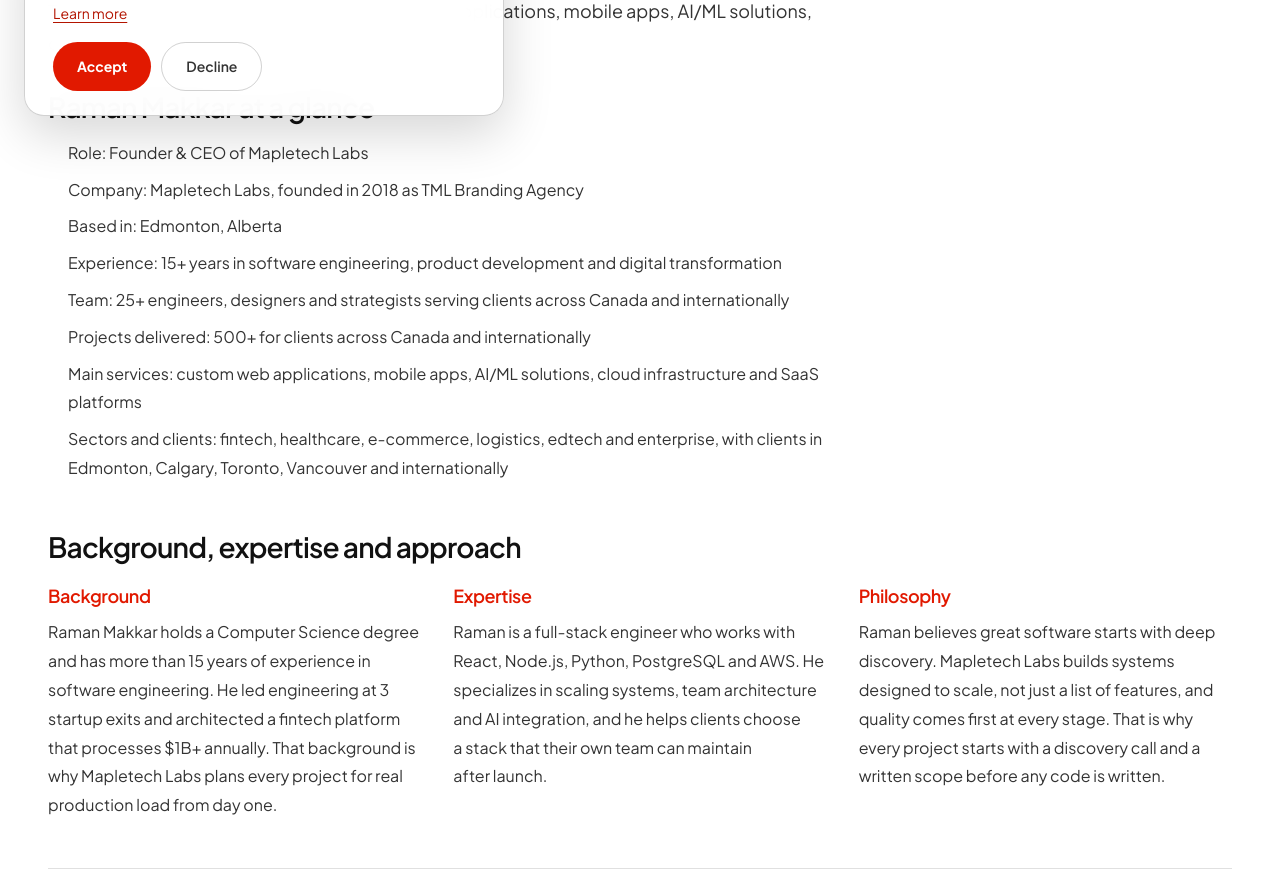
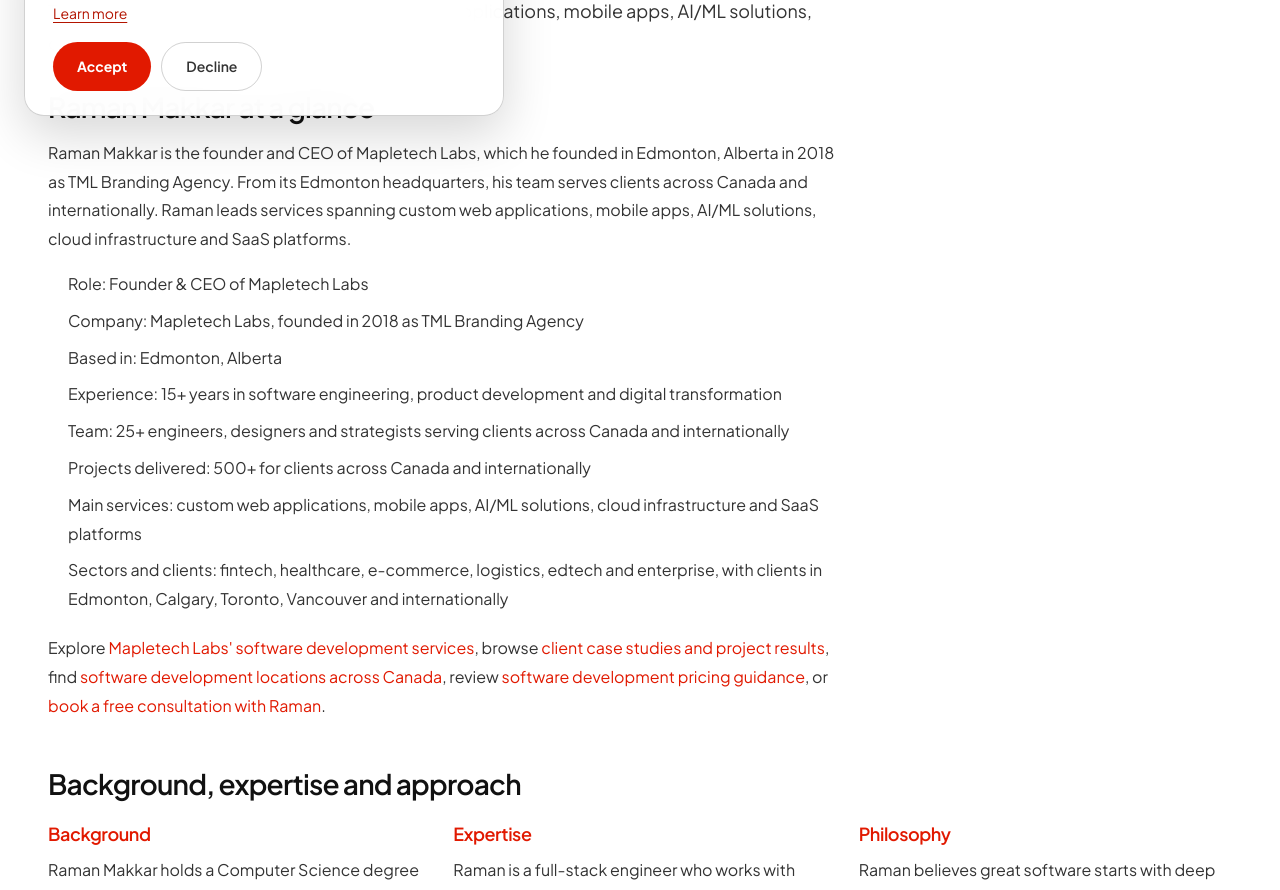
Before and after one commit to Ramanmakkar1/MapletechlabsRed, a Next.js app: page /about/raman-makkar in a window 1280 px wide. Shown: the part 660-1550 px from the top of the page. Built offline with nearby package versions, Linux system fonts and the light colour scheme; no server answers.

Commit message:
autopilot: Expand Raman Makkar entity profile content
Task #11904, written by morph/morph-kimik31.

```diff
--- a/src/app/about/raman-makkar/page.tsx
+++ b/src/app/about/raman-makkar/page.tsx
@@ -156,6 +156,12 @@ export default function RamanPage() {
               >
                 Raman Makkar at a glance
               </h2>
+              <p style={{ fontSize: '16px', lineHeight: 1.8, color: 'var(--body)', marginBottom: '16px', maxWidth: '800px' }}>
+                Raman Makkar is the founder and CEO of Mapletech Labs, which he founded in Edmonton, Alberta in 2018 as
+                TML Branding Agency. From its Edmonton headquarters, his team serves clients across Canada and
+                internationally. Raman leads services spanning custom web applications, mobile apps, AI/ML solutions,
+                cloud infrastructure and SaaS platforms.
+              </p>
               <ul style={{ fontSize: '16px', lineHeight: 1.8, color: 'var(--body)', paddingLeft: '20px', maxWidth: '800px' }}>
                 <li style={{ marginBottom: '8px' }}>Role: Founder &amp; CEO of Mapletech Labs</li>
                 <li style={{ marginBottom: '8px' }}>Company: Mapletech Labs, founded in 2018 as TML Branding Agency</li>
@@ -176,6 +182,13 @@ export default function RamanPage() {
                   Edmonton, Calgary, Toronto, Vancouver and internationally
                 </li>
               </ul>
+              <p style={{ fontSize: '16px', lineHeight: 1.8, color: 'var(--body)', marginTop: '20px', maxWidth: '800px' }}>
+                Explore <Link href="/services" style={{ color: 'var(--brand)' }}>Mapletech Labs&apos; software development services</Link>,
+                browse <Link href="/case-studies" style={{ color: 'var(--brand)' }}>client case studies and project results</Link>,
+                find <Link href="/locations" style={{ color: 'var(--brand)' }}>software development locations across Canada</Link>,
+                review <Link href="/pricing" style={{ color: 'var(--brand)' }}>software development pricing guidance</Link>,
+                or <Link href="/contact" style={{ color: 'var(--brand)' }}>book a free consultation with Raman</Link>.
+              </p>
             </section>
 
             <section aria-labelledby="raman-background" style={{ marginTop: '48px' }}>
```
